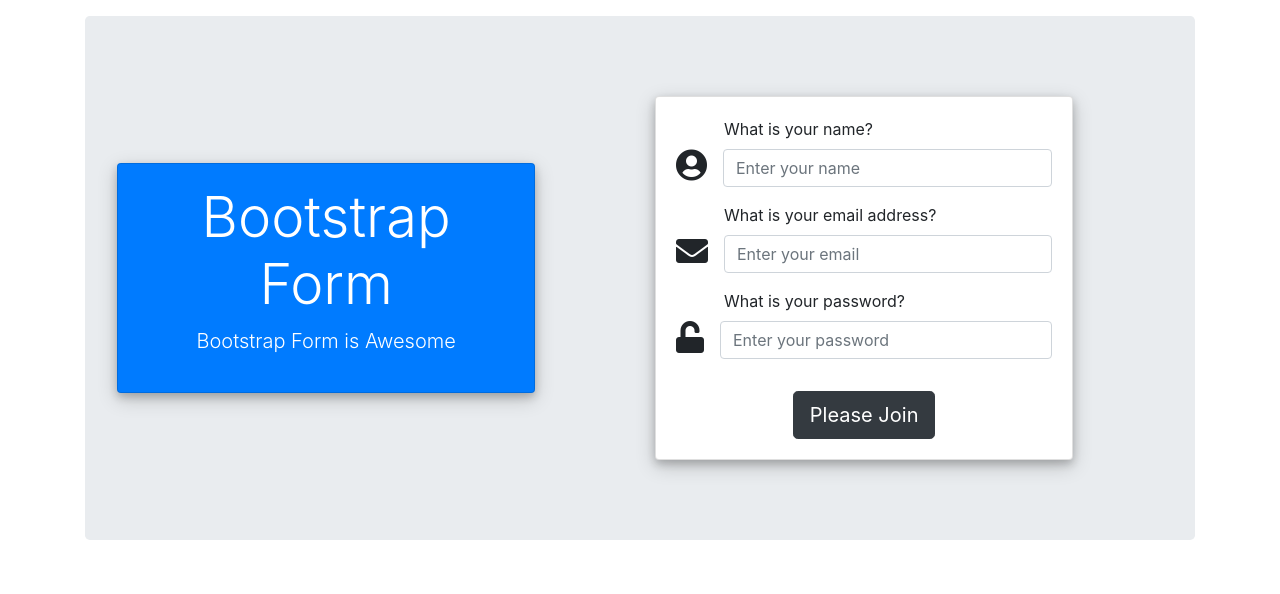
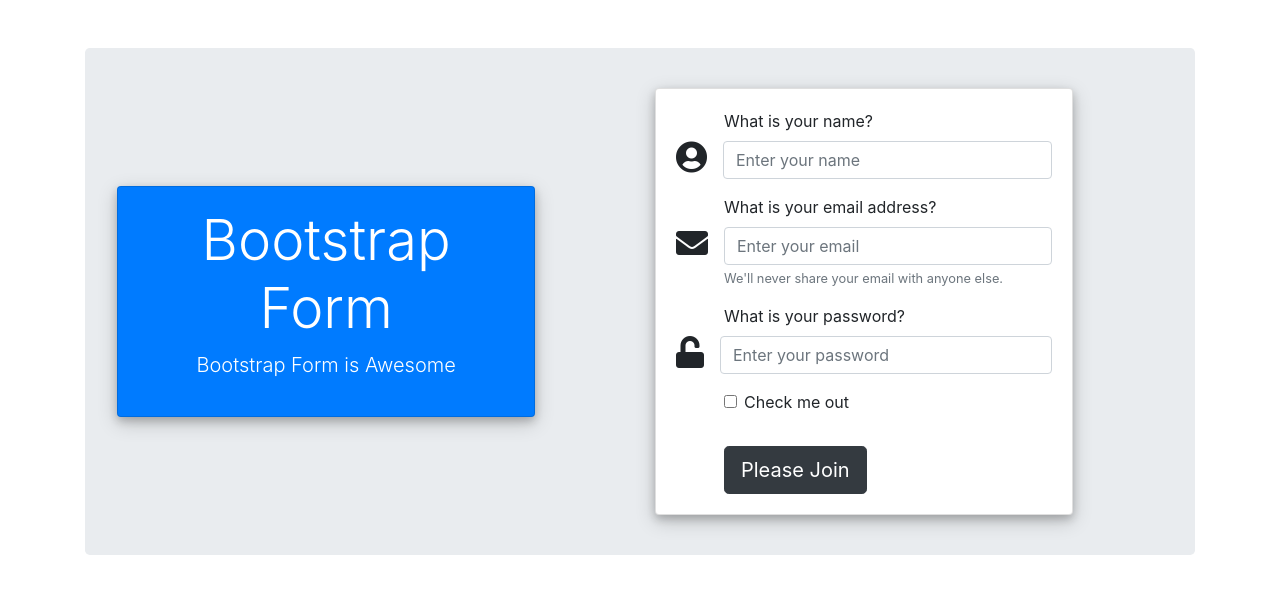
Before and after one commit to akash02-das/Bootstrap-4-All, a website: page Project3-Form-with-cards/index.html in a window 1280 px wide. Drawn offline with nearby package versions, Linux system fonts and the light colour scheme.

Commit message:
include some contents

```diff
--- a/Project3-Form-with-cards/index.html
+++ b/Project3-Form-with-cards/index.html
@@ -20,8 +20,8 @@
 </head>
 
 <body>
-    <div class="container py-3">
-        <div class="jumbotron">
+    <div class="container py-5">
+        <div class="jumbotron py-4">
             <div class="row d-flex align-items-center">
 
                 <!-- Title Card -->
@@ -38,7 +38,11 @@
                 <div class="col-md-5 offset-md-1 py-3">
                     <div class="card">
                         <div class="card-body">
+
+                            <!-- Form -->
                             <form>
+
+                                <!-- NAME -->
                                 <div class="form-group">
                                     <label for="name" class="ml-5">What is your name?</label>
                                     <div class="d-flex">
@@ -49,6 +53,7 @@
                                     </div>
                                 </div>
 
+                                <!-- EMAIL -->
                                 <div class="form-group">
                                     <label for="email" class="ml-5">What is your email address?</label>
                                     <div class="d-flex">
@@ -58,8 +63,11 @@
                                         <input type="email" class="form-control" placeholder="Enter your email"
                                             id="email">
                                     </div>
+                                    <small id="emailHelp" class="form-text text-muted ml-5">We'll never share your email
+                                        with anyone else.</small>
                                 </div>
 
+                                <!-- PASSWORD -->
                                 <div class="form-group">
                                     <label for="password" class="ml-5">What is your password?</label>
                                     <div class="d-flex">
@@ -71,14 +79,21 @@
                                     </div>
                                 </div>
 
-                                <div class="d-flex justify-content-center">
+                                <!-- CheckBox -->
+                                <div class="form-group form-check  ml-5">
+                                    <input type="checkbox" class="form-check-input" id="formCheck">
+                                    <label class="form-check-label" for="formCheck">Check me out</label>
+                                </div>
+
+                                <!-- Submit Button -->
+                                <div class="ml-5">
                                     <button type="submit" class="btn btn-dark btn-lg mt-3">Please Join</button>
                                 </div>
+
                             </form>
                         </div>
                     </div>
                 </div>
-
             </div>
         </div>
     </div>
```
